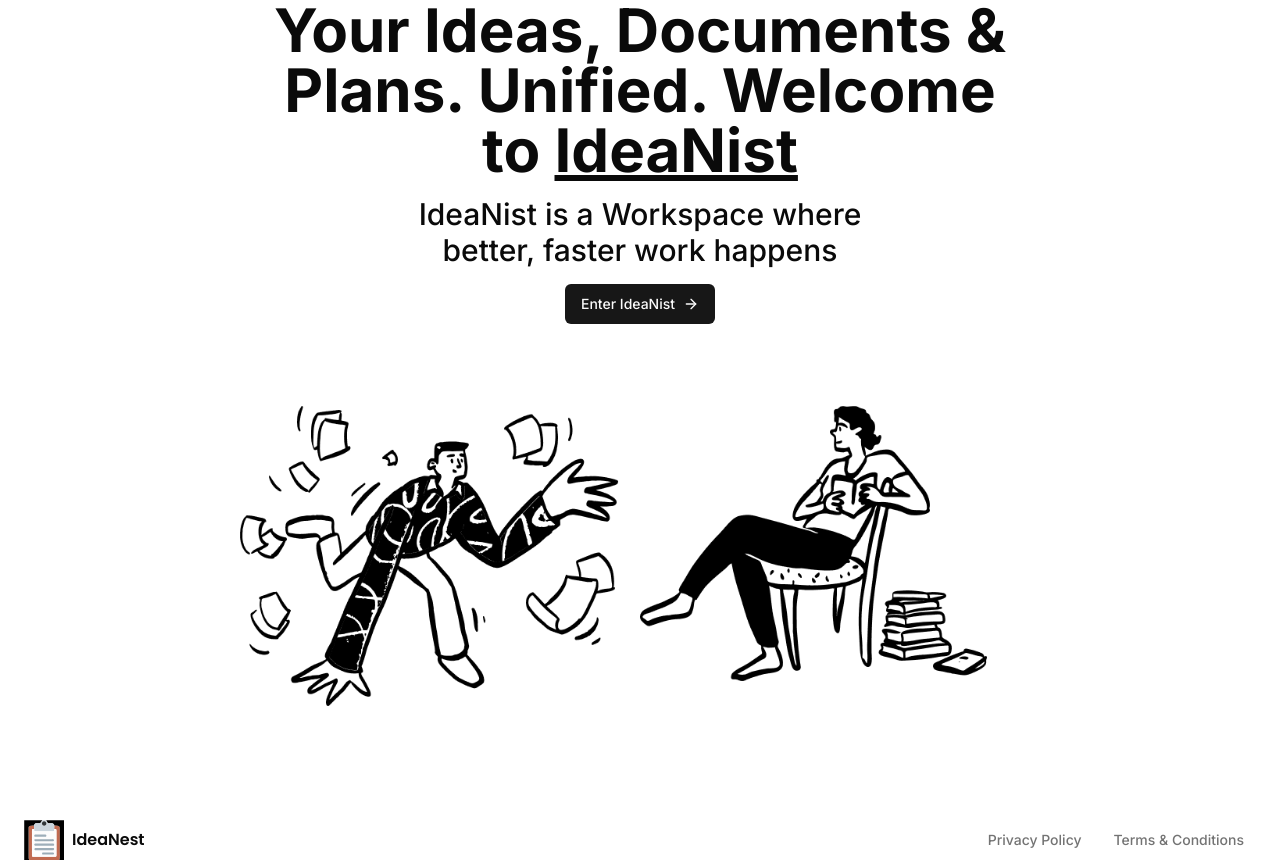
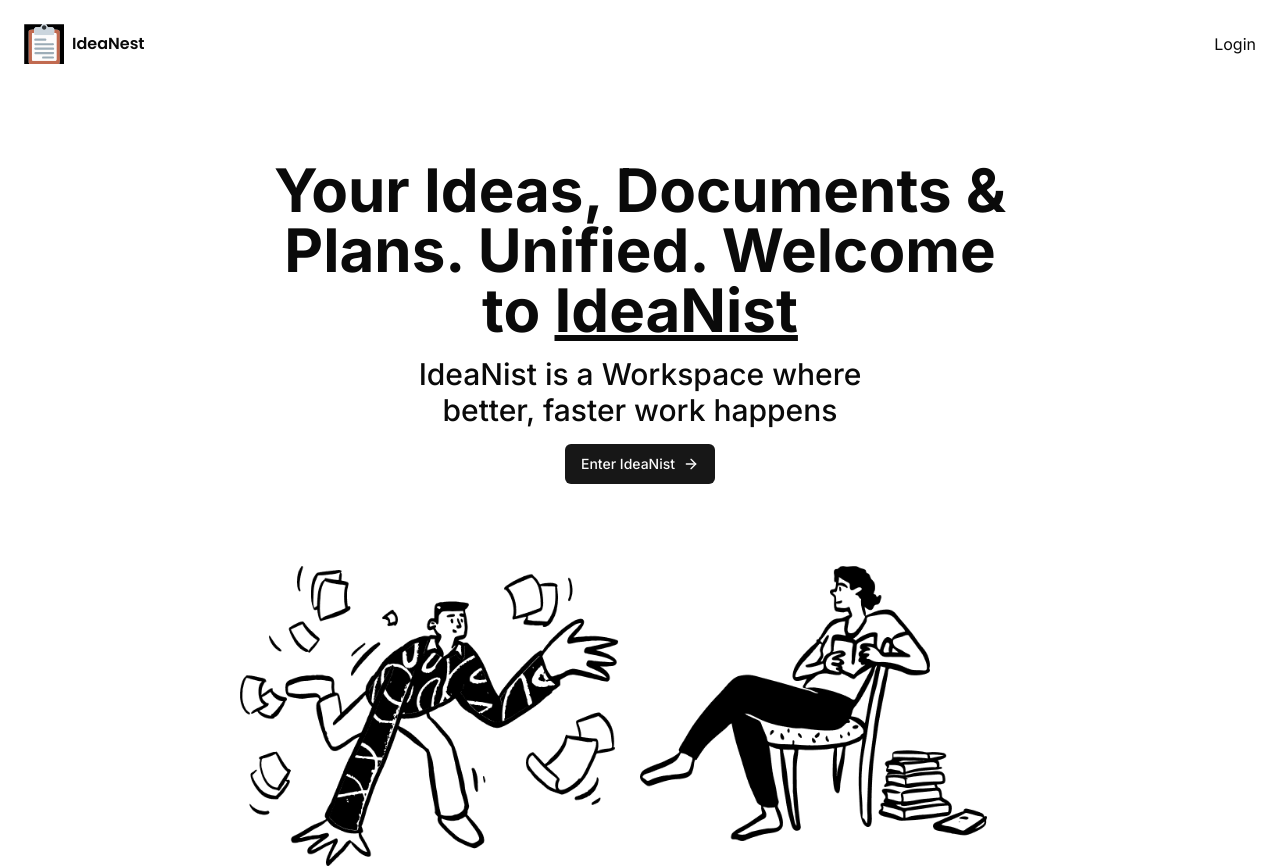
Before and after one commit to CARTOON01/ideanest, a Next.js app: page / in a window 1280 px wide. Shown: the top 868 px of the page. Built offline with nearby package versions, Linux system fonts and the light colour scheme.

Commit message:
Add Navbar component to MarketingPage layout

```diff
--- /dev/null
+++ b/app/(marketing)/_components/navbar.tsx
@@ -0,0 +1,22 @@
+"use client";
+
+import { useScrollTop } from "@/hooks/use-scroll-top";
+import { cn } from "@/lib/utils";
+
+import { Logo } from "./logo";
+
+export const Navbar = () => {
+    const scrolled = useScrollTop();
+
+    return (
+        <div className={cn(
+            "z-50 bg-background fixed top-0 flex items-center w-full p-6",
+            scrolled && "border-b shadow-sm"
+        )}>
+            <Logo />
+            <div className="md:ml-auto md:justify-end justify-between w-full flex items-center gap-x-2">
+                Login
+            </div>
+        </div>
+    )
+}
--- /dev/null
+++ b/app/(marketing)/layout.tsx
@@ -0,0 +1,18 @@
+import { Navbar } from "./_components/navbar";
+
+const MarketingLayout = ({
+    children
+}:{
+    children: React.ReactNode;
+}) => {
+    return (
+        <div className="h-full">
+            <Navbar />
+            <main className="h-full pt-40">
+                {children}
+            </main>
+        </div>
+     );
+}
+
+export default MarketingLayout;
--- /dev/null
+++ b/hooks/use-scroll-top.tsx
@@ -0,0 +1,20 @@
+import { useState, useEffect } from "react";
+
+export const useScrollTop = (threshhold = 10) => {
+    const [scrolled, setScrolled] = useState(false);
+
+    useEffect(() => {
+        const handleScroll = () => {
+            if (window.scrollY > threshhold) {
+                setScrolled(true);
+            } else {
+                setScrolled(false);
+            }
+        }
+
+        window.addEventListener("scroll", handleScroll);
+        return () => window.removeEventListener("scroll", handleScroll);
+    }, [threshhold]);
+
+    return scrolled;
+}
```
